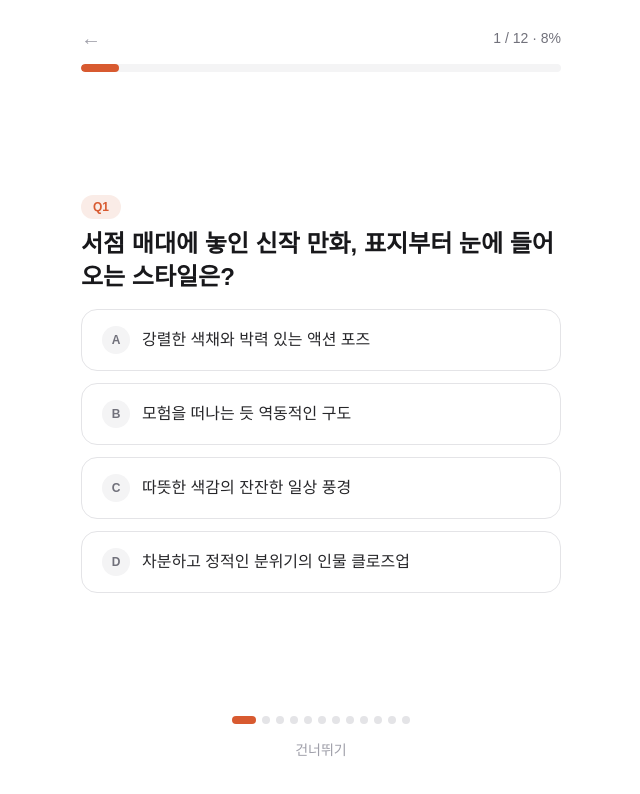
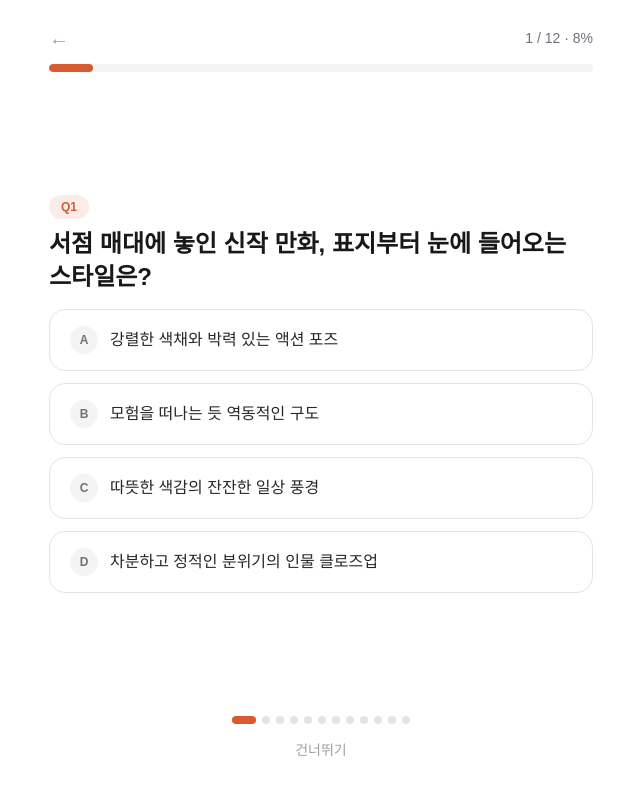
Before and after one commit to An-JeGyeong/manga-quiz, a Next.js app: page /quiz in a window 1280 px wide. Shown: the top 794 px of the page, without its empty margins (319-959 px from the left). Built offline with nearby package versions, Linux system fonts and the light colour scheme.

Commit message:
fix: 반응형 레이아웃 + 검은 여백 제거

```diff
--- a/app/globals.css
+++ b/app/globals.css
@@ -22,15 +22,13 @@
   }
 }
 
-@media (prefers-color-scheme: dark) {
-  :root {
-    --background: #0a0a0a;
-    --foreground: #ededed;
-  }
+html,
+body {
+  width: 100%;
+  background: #ffffff;
 }
 
 body {
-  background: var(--background);
   color: var(--foreground);
   font-family: Arial, Helvetica, sans-serif;
 }
--- a/app/page.tsx
+++ b/app/page.tsx
@@ -6,7 +6,7 @@ import { trackQuizStart } from '@/lib/gtag'
 
 export default function Home() {
   return (
-    <div className="flex flex-1 flex-col bg-white">
+    <div className="mx-auto flex w-full flex-1 flex-col bg-white sm:max-w-lg lg:max-w-xl">
       <main className="flex flex-1 flex-col items-center justify-center gap-10 px-6 py-16">
         <section className="flex w-full max-w-md flex-col items-center gap-4 rounded-3xl bg-[#FAECE7] px-8 py-14 text-center">
           <MascotCharacter className="h-20 w-20" />
--- a/app/quiz/page.tsx
+++ b/app/quiz/page.tsx
@@ -152,7 +152,7 @@ export default function QuizPage() {
   }
 
   return (
-    <div className="mx-auto flex w-full max-w-lg flex-1 flex-col bg-white px-4">
+    <div className="mx-auto flex w-full flex-1 flex-col bg-white px-4 sm:max-w-lg lg:max-w-xl">
       <header className="flex flex-col gap-3 pt-6">
         <div className="flex items-center justify-between">
           <button
--- a/app/result/ResultView.tsx
+++ b/app/result/ResultView.tsx
@@ -176,7 +176,7 @@ function ResultContent() {
 
   if (!completed && !typeKey) {
     return (
-      <div className="mx-auto flex w-full max-w-lg flex-1 flex-col items-center justify-center gap-4 bg-white px-4 text-center">
+      <div className="mx-auto flex w-full flex-1 flex-col items-center justify-center gap-4 bg-white px-4 text-center sm:max-w-lg lg:max-w-xl">
         <p className="text-base font-medium text-zinc-600">테스트를 완료해주세요</p>
         <Link
           href="/"
@@ -195,7 +195,7 @@ function ResultContent() {
   const topWork = resultType.works[0]
 
   return (
-    <div className="mx-auto flex w-full max-w-lg flex-1 flex-col gap-8 bg-white px-4 pb-12 animate-fade-in">
+    <div className="mx-auto flex w-full flex-1 flex-col gap-8 bg-white px-4 pb-12 animate-fade-in sm:max-w-lg lg:max-w-xl">
       <header className="flex items-center gap-3 pt-6">
         <button
           type="button"
```
